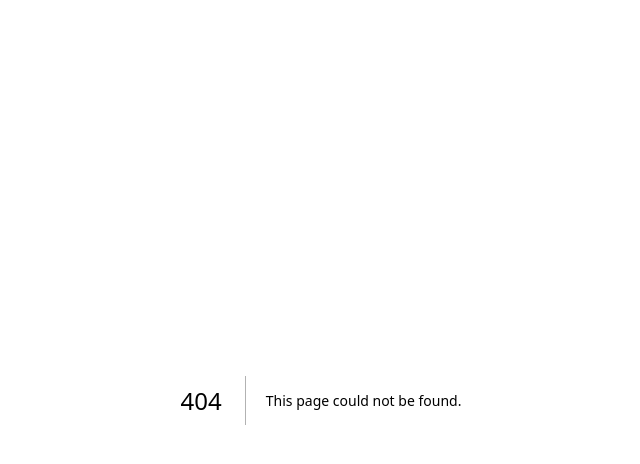
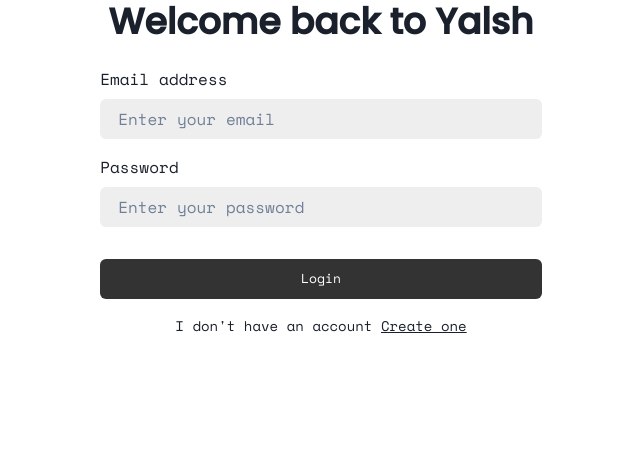
Before and after one commit to Kenwanjohi/yalsh_web, a Next.js app: page /login in a window 1280 px wide. Before the commit this address had no page. Shown: the top 464 px of the page, without its empty margins (319-959 px from the left). Built offline with nearby package versions, Linux system fonts and the light colour scheme.

Commit message:
Add Login form

```diff
--- /dev/null
+++ b/src/components/Forms/Login.tsx
@@ -0,0 +1,122 @@
+import { useState, FormEvent } from "react";
+import {
+  FormControl,
+  FormLabel,
+  Input,
+  Button,
+  FormErrorMessage,
+  Box,
+} from "@chakra-ui/react";
+
+export interface FormData {
+  email: string;
+  password: string;
+}
+
+export interface FormErrors {
+  email: string;
+  password: string;
+}
+
+const LoginForm = () => {
+  const [formData, setFormData] = useState<FormData>({
+    email: "",
+    password: "",
+  });
+
+  const [errors, setErrors] = useState<FormErrors>({
+    email: "",
+    password: "",
+  });
+
+  const validateForm = (): boolean => {
+    let isValid = true;
+    const newErrors: FormErrors = { ...errors };
+
+    if (!formData.email.trim()) {
+      newErrors.email = "Email is required";
+      isValid = false;
+    } else if (!/\S+@\S+\.\S+/.test(formData.email)) {
+      newErrors.email = "Invalid email address";
+      isValid = false;
+    } else {
+      newErrors.email = "";
+    }
+
+    if (!formData.password.trim()) {
+      newErrors.password = "Password is required";
+      isValid = false;
+    } else {
+      newErrors.password = "";
+    }
+
+    setErrors(newErrors);
+    return isValid;
+  };
+
+  const handleChange = (e: React.ChangeEvent<HTMLInputElement>) => {
+    const { name, value } = e.target;
+    setFormData((prevData) => ({ ...prevData, [name]: value }));
+  };
+
+  const handleSubmit = (e: FormEvent<HTMLFormElement>) => {
+    e.preventDefault();
+
+    if (validateForm()) {
+      console.log("Form submitted:", formData);
+    }
+  };
+
+  return (
+    <Box width={["100%", "80%", "60%"]}>
+      <form onSubmit={handleSubmit} style={{ maxWidth: "100%" }}>
+        <FormControl id="email" mb={4} isInvalid={!!errors.email}>
+          <FormLabel>Email address</FormLabel>
+          <Input
+            type="email"
+            placeholder="Enter your email"
+            name="email"
+            variant="filled"
+            background="#EEEEEE"
+            focusBorderColor="#333333"
+            value={formData.email}
+            onChange={handleChange}
+          />
+          <FormErrorMessage>{errors.email}</FormErrorMessage>
+        </FormControl>
+        <FormControl
+          id="password"
+          mb={4}
+          isInvalid={!!errors.password}
+        >
+          <FormLabel>Password</FormLabel>
+          <Input
+            type="password"
+            placeholder="Enter your password"
+            name="password"
+            variant="filled"
+            background="#EEEEEE"
+            focusBorderColor="#333333"
+            value={formData.password}
+            onChange={handleChange}
+          />
+          <FormErrorMessage>{errors.password}</FormErrorMessage>
+        </FormControl>
+        <Button
+          type="submit"
+          color="white"
+          bgColor="#333333"
+          fontSize={"small"}
+          fontWeight={"400"}
+          _hover={{ bgColor: "black" }}
+          width="full"
+          mt={4}
+        >
+          Login
+        </Button>
+      </form>
+    </Box>
+  );
+};
+
+export default LoginForm;
--- /dev/null
+++ b/src/pages/login/index.tsx
@@ -0,0 +1,21 @@
+import LoginForm from "@/components/Forms/Login";
+import { Container, Heading, Link, Text } from "@chakra-ui/react";
+
+const LoginPage = () => {
+  return (
+    <Container maxW="container.md" minH={"100vh"} centerContent>
+      <Heading as="h1" size="xl" textAlign="center" mb={6}>
+        Welcome back to Yalsh
+      </Heading>
+      <LoginForm />
+      <Text mt={4} textAlign="center">
+        I don&apos;t have an account{" "}
+        <Link textDecorationLine={"underline"} href="/register">
+          Create one
+        </Link>
+      </Text>
+    </Container>
+  );
+};
+
+export default LoginPage;
```
